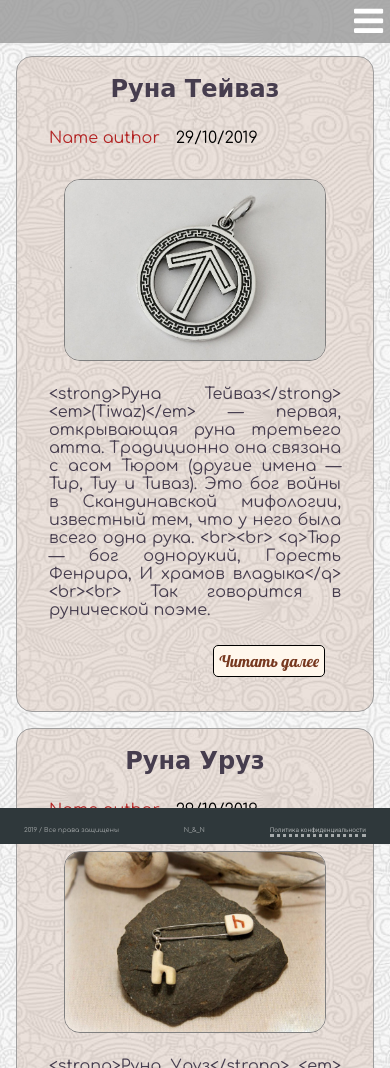
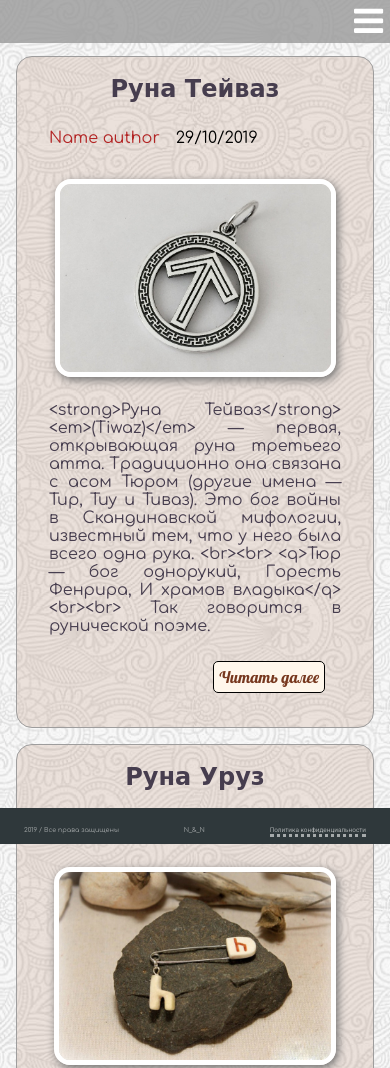
Before and after one commit to Naya252/run.github.io, a website: page description.html in a window 390 px wide. Shown: the top 1068 px of the page. Drawn offline with nearby package versions, Linux system fonts and the light colour scheme; a web font is replaced by a local one.

Commit message:
anim img desc
anim img desc

```diff
--- a/css/desc.css
+++ b/css/desc.css
@@ -1,6 +1,42 @@
 /*Статьи*/
 h1 {
 	margin-top: 2em;
+}
+
+.pic {
+	height: 188px;
+	min-width: 188px;
+	overflow: hidden;
+	margin: 9px;
+	border: 5px solid #fff; /*Для всех браузеров*/
+	-webkit-box-shadow: 2px 3px 10px #6E6E6E;
+	box-shadow: 2px 3px 10px #6E6E6E;
+}
+
+.pic:hover { cursor: pointer;}
+
+	/*размеры всех картинок по умолчанию*/
+.min_img {
+	width: 220px;
+	height: 188px;
+}
+
+	/*Увеличение*/
+.grow img {
+	height: 188px;
+	width: 188px;
+	-webkit-transition: all 1s ease;
+	-moz-transition: all 1s ease;
+	-o-transition: all 1s ease;
+	-ms-transition: all 1s ease;
+	transition: all 1s ease;
+}
+
+.grow img:hover, .grow img:active {
+	width: 300px;
+	height: 300px;
+	margin-left: -50px;
+	margin-top: -50px;
 }
 
 @media screen and (max-width: 768px) {
@@ -8,13 +44,34 @@ h1 {
 		flex-direction: column;
 	}
 
-	.min_img {
-		width: 80% !important;
-		margin: auto;
+	.pic {
+		min-width: 80%;
+		margin: auto 3em;
 	}
 
+	.grow img {
+		height: 100%;
+		width: 100%;
+
+	}
+
+	.grow img:hover {
+		width: 120%;
+	}
 	.container {
 		margin-top: 2em;
+	}
+}
+
+@media screen and (max-width: 520px) {
+	.pic {
+		margin: auto 1.5em;
+	}
+}
+
+@media screen and (max-width: 400px) {
+	.pic {
+		margin: auto;
 	}
 }
 
--- a/css/style.css
+++ b/css/style.css
@@ -104,7 +104,7 @@ a {
 
 .hover-border:hover {
 	cursor: pointer;
-	border-bottom: 2px ridge rgb(126, 91, 77);
+	border-bottom: 2px ridge rgb(177, 145, 5);
 }
 
 .active a {
--- a/js/desc.js
+++ b/js/desc.js
@@ -6,6 +6,7 @@ let arr = [{
     href: `https://lasrunas.ru/scandinavian-runes/runa-tiwaz`,
     data_text: `29/10/2019`,
     min_content: ``,
+    img_container: ``,
     photo: `img/tiwaz2.jpg`,
     desc: ``,
     description: `<strong>Руна Тейваз</strong><em>(Tiwaz)</em> — первая, открывающая руна третьего атта. Традиционно она связана с асом Тюром (другие имена — Тир, Тиу и Тиваз). Это бог войны в Скандинавской мифологии, известный тем, что у него была всего одна рука. <br><br> <q>Тюр — бог однорукий, Горесть Фенрира, И храмов владыка</q> <br><br> Так говорится в рунической поэме.`,
@@ -121,14 +122,18 @@ function addCards(arr) {
         text-align: left;`;
     min_content.append(arr[i].min_content);
 
+    const img_container = document.createElement('div');
+    img_container.classList.add(`grow`);
+    img_container.classList.add(`pic`);
+
+    img_container.src = arr[i].img_container;
+    img_container.style = `
+                margin-top: 1em;
+                border-radius: 1em;`;
+
     const img = document.createElement('img');
     img.classList.add(`min_img`);
     img.src = arr[i].photo;
-        img.style = `width: 25%;
-                    margin-top: 1em;
-                    border-radius: 1em;
-                    border: 1px solid grey;`;
-
     const desc = document.createElement('div');
     desc.style = `display: flex;
                 flex-direction: column;
@@ -164,7 +169,8 @@ function addCards(arr) {
     read_text.append(arr[i].read_text);
 
     author.append(link_author, data_text);
-        min_content.append(img, desc);
+    min_content.append(img_container, desc);
+    img_container.append(img);
     desc.append(description, read);
     read.append(read_text);
     card.append(title, author, min_content);
```
Also changed, not shown: description.html (+0 -4 lines). Lines whose indentation alone changed are shown as unchanged.
